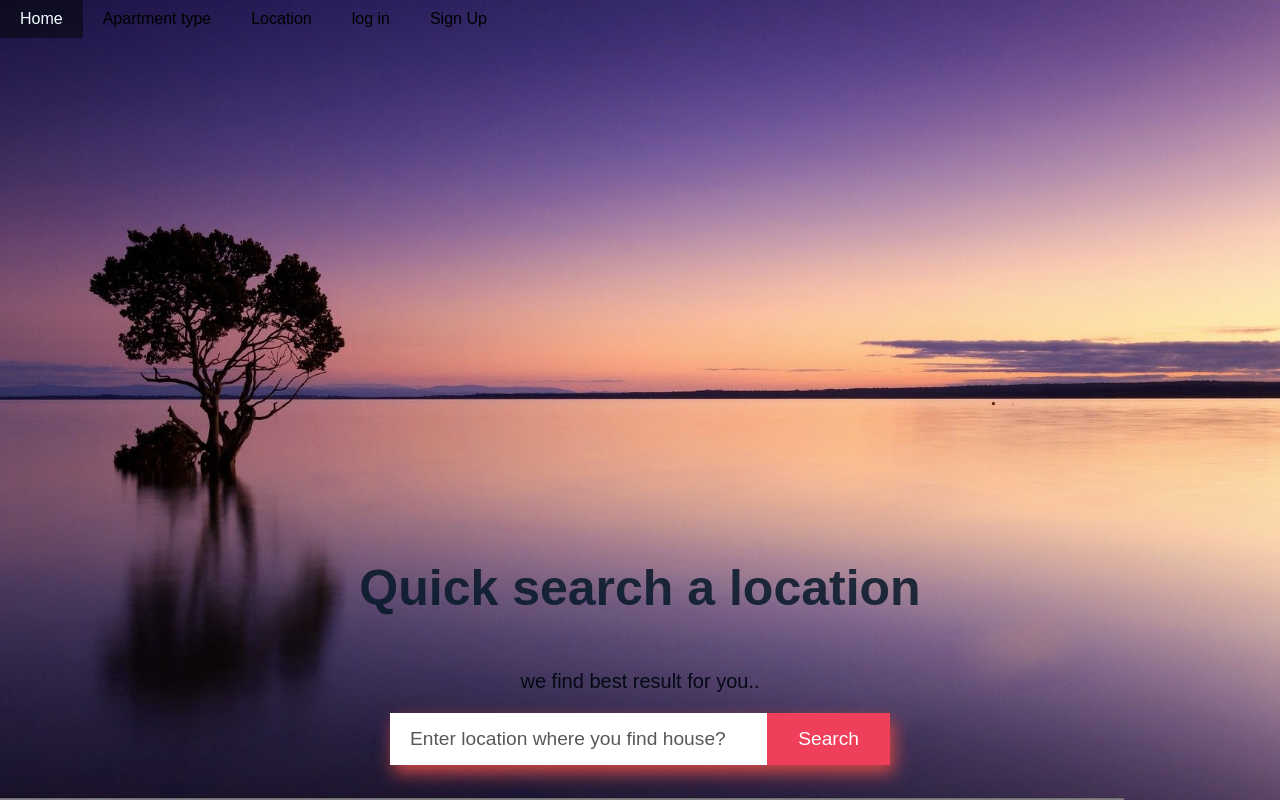
After one commit to sayanhazra2000/Price_Prediction_Model, a PHP site: page /location.html in a window 1280 px wide. The commit adds this page. Run offline with PHP 8.4, Linux system fonts and the light colour scheme.

Commit message:
Initial Commit

```diff
--- /dev/null
+++ b/location.css
@@ -0,0 +1,148 @@
+@import url('https://fonts.googleapis.com/css?family=Lato:400,700');
+
+*, *:before, *:after {
+  -webkit-box-sizing: inherit;
+  -moz-box-sizing: inherit;
+  box-sizing: inherit;
+}
+
+::-webkit-input-placeholder {
+  color: #56585b;
+}
+
+::-moz-placeholder {
+  color: #56585b;
+}
+
+:-moz-placeholder {
+  color: #56585b;
+}
+
+/* html {
+  -webkit-box-sizing: border-box;
+  -moz-box-sizing: border-box;
+  box-sizing: border-box;
+} */
+* {
+  font-family: sans-serif;
+  box-sizing: border-box;
+}
+
+body {
+  margin: 0px;
+  background: url(back.jpg);
+  /* linear-gradient(rgba(3, 3, 3, 0.619),rgba(112, 104, 26, 0.75)), */
+  background-size: cover;
+  background-position: center;
+  background-repeat: no-repeat;
+  width: 100%;
+  height: 100vh;
+  display: flex;
+  flex-direction: column;
+  justify-content: space-between;
+}
+/* body {
+  font-family: 'Lato', sans-serif;
+  margin: 0;
+  background: url(back.jpg) no-repeat center center fixed;
+  -webkit-background-size: cover;
+  -moz-background-size: cover;
+  background-size: cover;
+  color: #0a0a0b;
+  overflow: hidden;
+} */
+.cover  {
+    height: 60vh;
+    width: 100%;
+    padding: 20px 50px;
+    display: -webkit-box;
+    display: flex;
+    -webkit-box-orient: vertical;
+    -webkit-box-direction: normal;
+    flex-direction: column;
+    -webkit-box-pack: center;
+    justify-content: center;
+    -webkit-box-align: center;
+    align-items: center;
+  }
+
+  .flex-form input[type="submit"] {
+    background: #ef3f5a;
+    border: 1px solid #ef3f5a;
+    color: #fff;
+    padding: 0 30px;
+    cursor: pointer;
+    -webkit-transition: all 0.2s;
+    -moz-transition: all 0.2s;
+    transition: all 0.2s;
+  }
+
+  .flex-form input[type="submit"]:hover {
+    background: rgba(209, 37, 37, 0.8);
+  }
+
+  .flex-form {
+    display: -webkit-box;
+    display: flex;
+    z-index: 10;
+    position: relative;
+    width: 500px;
+    box-shadow: 4px 8px 16px rgb(204, 72, 72);
+  }
+
+  .flex-form > * {
+    border: 0;
+    padding: 0 0 0 10px;
+    background: #fff;
+    line-height: 50px;
+    font-size: 1.2rem;
+    border-radius: 0;
+    outline: 0;
+
+  }
+
+  input[type="search"] {
+    flex-basis: 500px;
+  }
+h1{
+    font-size:50px ;
+    color: rgba(3, 22, 38, 0.829);
+}
+p{
+    color: rgb(4, 9, 20);
+    font-size: 20px;
+}
+:hover{
+    color:white;
+}
+/* footer {
+  background-color: rgba(0,0,0,0.5);
+  padding: 40px;
+  text-align: center;
+  color: white;
+} */
+.topnav {
+  overflow: hidden;
+  height: inherit;
+  width: 100%;
+  /*background-color:rgba(0, 0, 0, 0.5);*/
+  position:relative;
+
+}
+
+/* Style the topnav links */
+.topnav a {
+  float: left;
+  display: block;
+  color: black;
+  text-align: center;
+  padding: 10px 20px;
+  text-decoration: cornflowerblue
+}
+
+/* Change color on hover */
+.topnav a:hover {
+  color: azure;
+  background-color:rgba(0,5,0,0.5)
+
+}
--- /dev/null
+++ b/location.html
@@ -0,0 +1,39 @@
+<!DOCTYPE html>
+<html lang="en">
+<head>
+  <meta charset="UTF-8">
+  <meta http-equiv="X-UA-Compatible" content="IE=edge">
+  <meta name="viewport" content="width=device-width, initial-scale=1.0">
+  <title>location</title>
+  <link rel="stylesheet" href="location.css">
+  <!-- <link rel="stylesheet" href="footer.css"> -->
+</head>
+<body>
+  <div class="topnav">
+    <a href="# ">Home</a>
+    <a href="#">Apartment type</a>
+    <a href="#">Location</a>
+    <a href="#">log in</a>
+    <a href="#">Sign Up</a>
+  </div>
+    <div class="cover">
+      <h1>Quick search a location</h1>
+      <p>we find best result for you..</p>
+      <form  class="flex-form">
+        <label for="from">
+          <i class="ion-location"></i>
+        </label>
+        <input type="search" placeholder="Enter location where you find house?">
+        <input type="submit" value="Search">
+      </form>
+    </div>
+
+  </div>
+  <!-- <footer>
+    <p>Correct price since 2023</p>
+    <p>@ All copyright reserve</p>
+    <br>about us
+  </footer> -->
+
+</body>
+</html>
```
Also changed, not shown: About us.css (+13 -7 lines), About_us.html (+14 -14 lines), price calculator.css (added, +106 -0 lines), price calculator.html (added, +46 -0 lines), Tuhin2.jpg (added).
